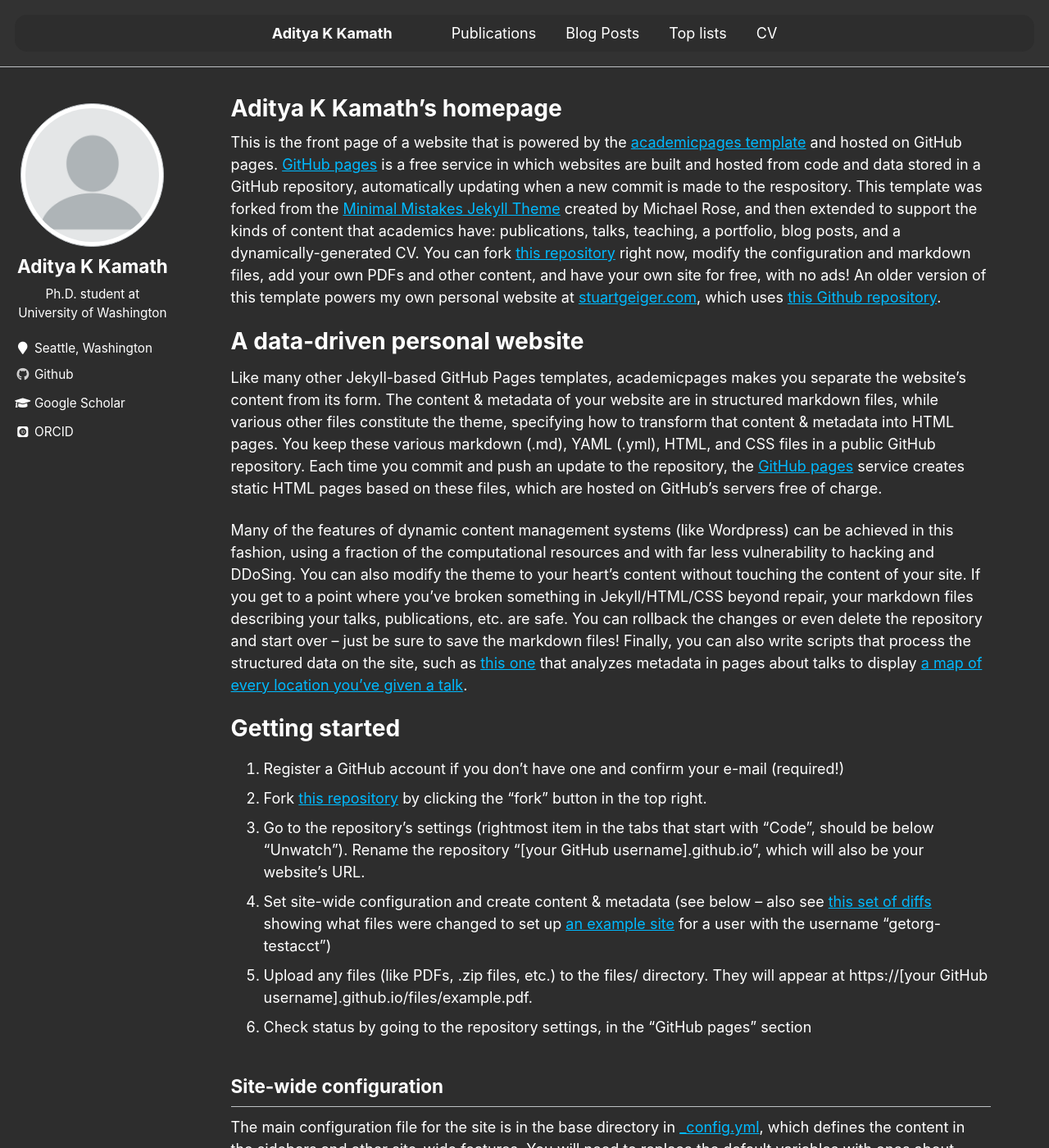
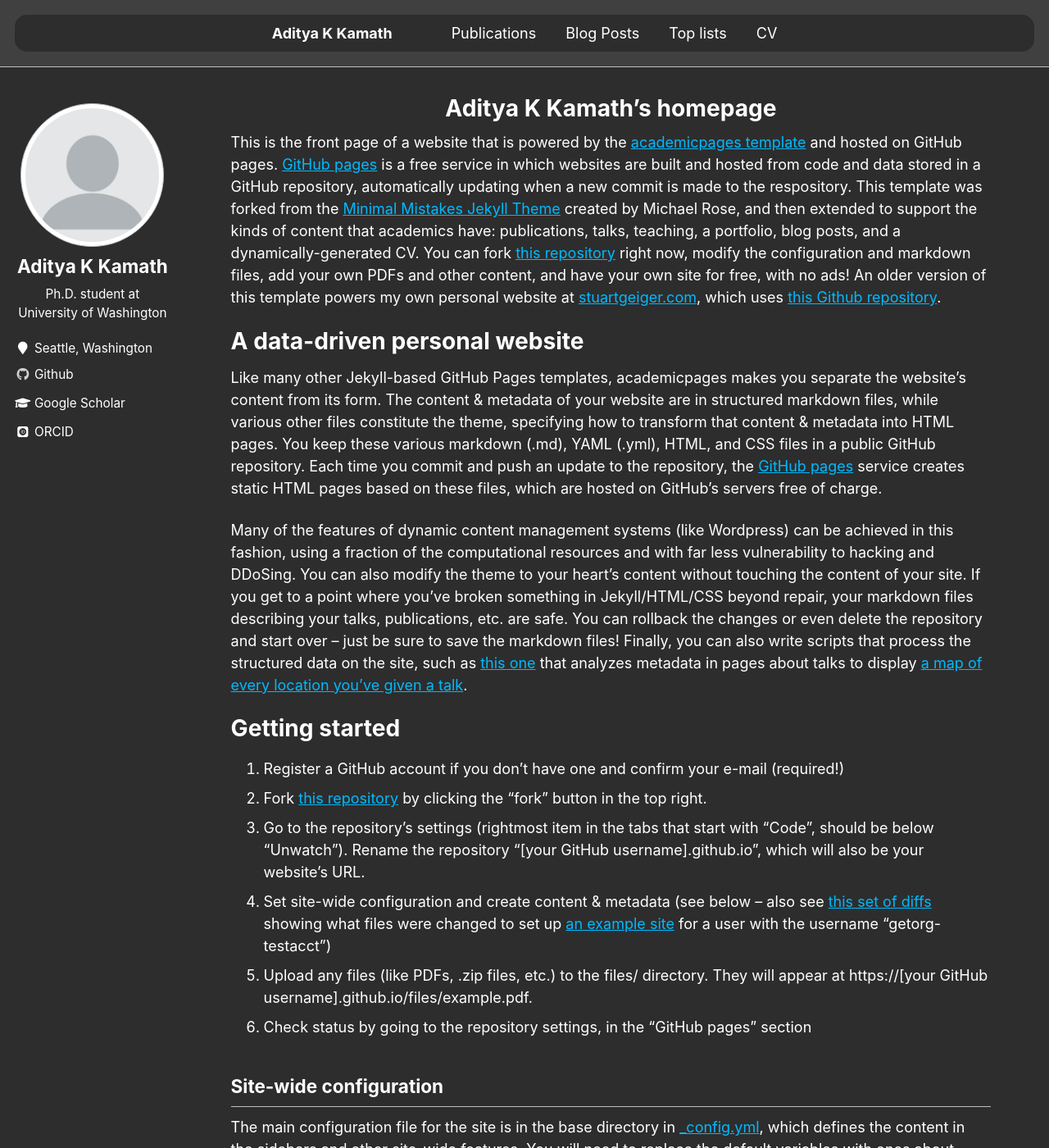
Before and after one commit to AKKamath/akkamath.github.io, a Jekyll site: the page built from _pages/about.md, in a window 1280 px wide and 1400 px high. Shown: the whole window at 82% size. Built offline with Jekyll 4.4.1, drawn with Linux system fonts in a browser that asks for light colours; some web fonts are replaced.

Commit message:
Minor color changes and align titles to center

```diff
--- a/_sass/_footer.scss
+++ b/_sass/_footer.scss
@@ -17,6 +17,7 @@
   /* sticky footer fix end */
   margin-top: 3em;
   color: mix(#fff, $gray, 25%);
+  background-color: $mast-background-color;
   -webkit-animation: intro 0.3s both;
           animation: intro 0.3s both;
   -webkit-animation-delay: 0.45s;
--- a/_sass/_page.scss
+++ b/_sass/_page.scss
@@ -37,6 +37,7 @@
 .page__title {
   margin-top: 0;
   line-height: 1;
+  text-align: center;
 
   & + .page__meta {
     margin-top: -0.5em;
--- a/_sass/_variables.scss
+++ b/_sass/_variables.scss
@@ -59,7 +59,7 @@
 $code-background-color-dark : $light-gray;
 $text-color                 : #fff;
 $border-color               : $light-gray;
-$mast-background-color      : #333d;
+$mast-background-color      : #444d;
 
 $primary-color              : #7a8288;
 $success-color              : #62c462;
```
